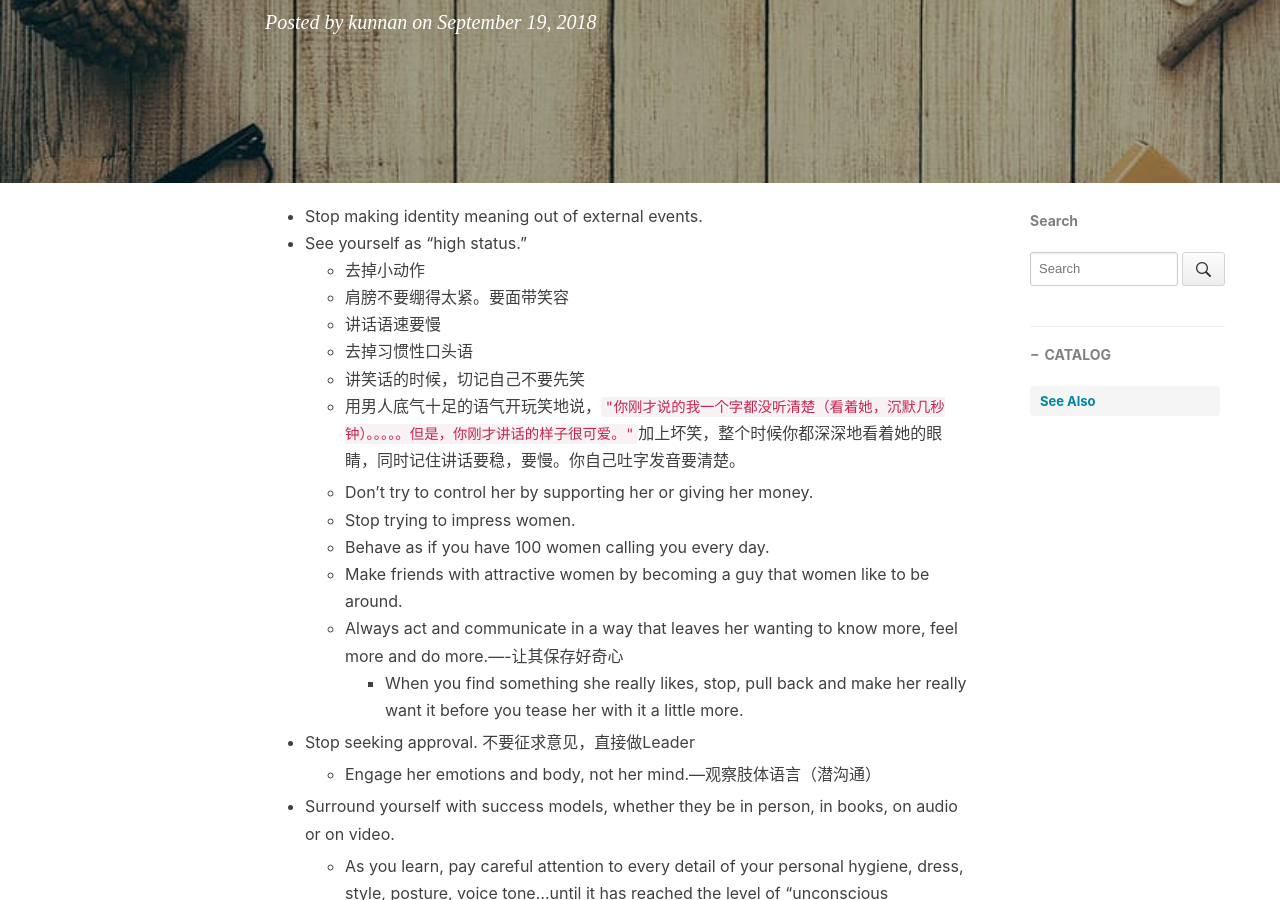
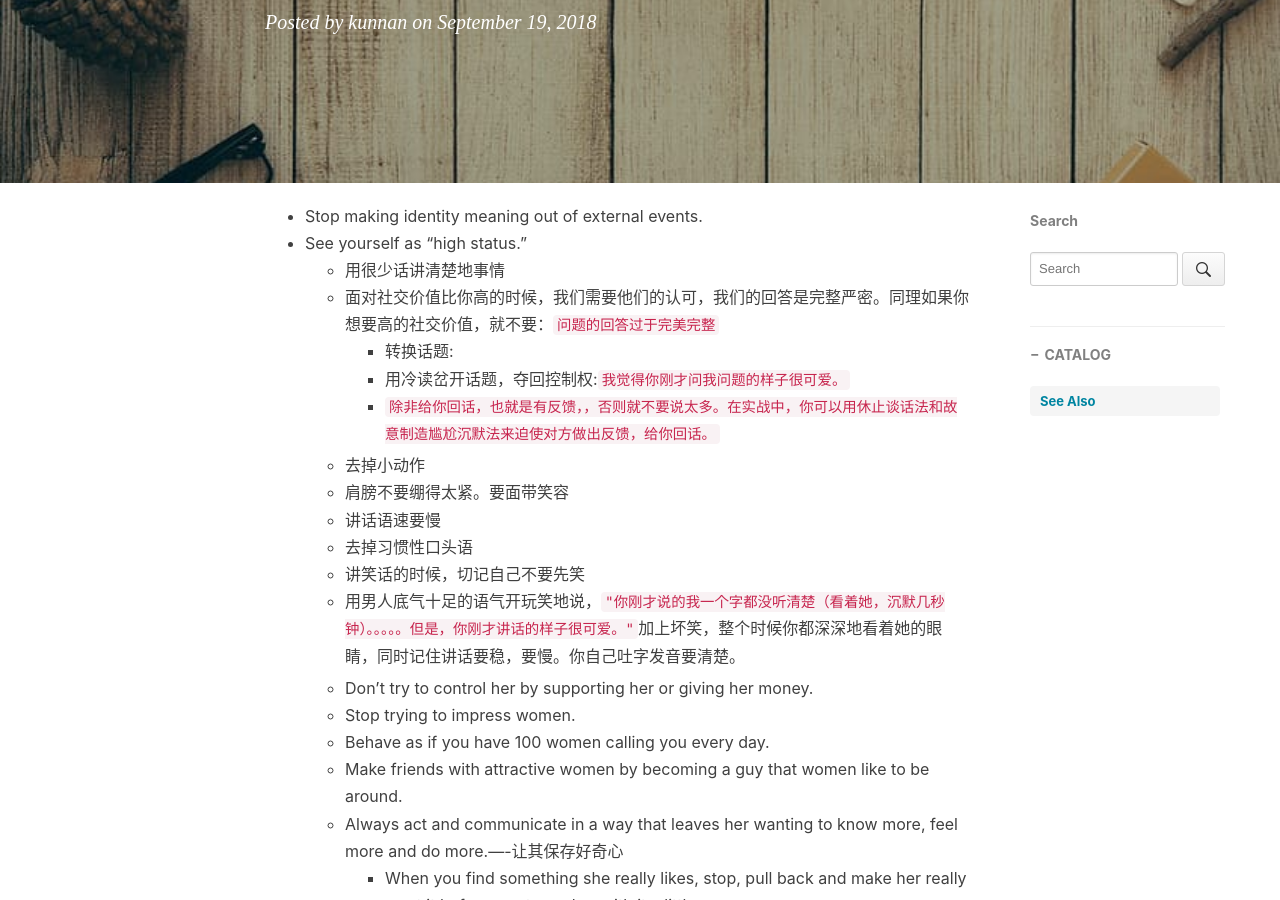
Before and after one commit to pua1203/pua1203.github.io, a Jekyll site: the page built from _posts/pua/2018-09-19-Laws_of_Dating.md, in a window 1280 px wide and 900 px high, scrolled down 340 px. Built offline with Jekyll 4.4.1, drawn with Linux system fonts in a browser that asks for light colours; nearby versions of some CDN libraries; comment, search, counter and statistics services are not loaded.

Commit message:
http://iosre.com/t/hikari-swift/12177\?u\=zhangkn

```diff
--- a/_posts/pua/2018-09-19-Laws_of_Dating.md
+++ b/_posts/pua/2018-09-19-Laws_of_Dating.md
@@ -13,6 +13,11 @@ subtitle: Build a powerful, capable self-image that you love.
 
 * Stop making identity meaning out of external events.
 * See yourself as "high status."
+  * 用很少话讲清楚地事情
+  * 面对社交价值比你高的时候，我们需要他们的认可，我们的回答是完整严密。同理如果你想要高的社交价值，就不要：`问题的回答过于完美完整`
+    * 转换话题:
+    * 用冷读岔开话题，夺回控制权:`我觉得你刚才问我问题的样子很可爱。`
+    * `除非给你回话，也就是有反馈，，否则就不要说太多。在实战中，你可以用休止谈话法和故意制造尴尬沉默法来迫使对方做出反馈，给你回话。`
   * 去掉小动作
   * 肩膀不要绷得太紧。要面带笑容
   * 讲话语速要慢
```
